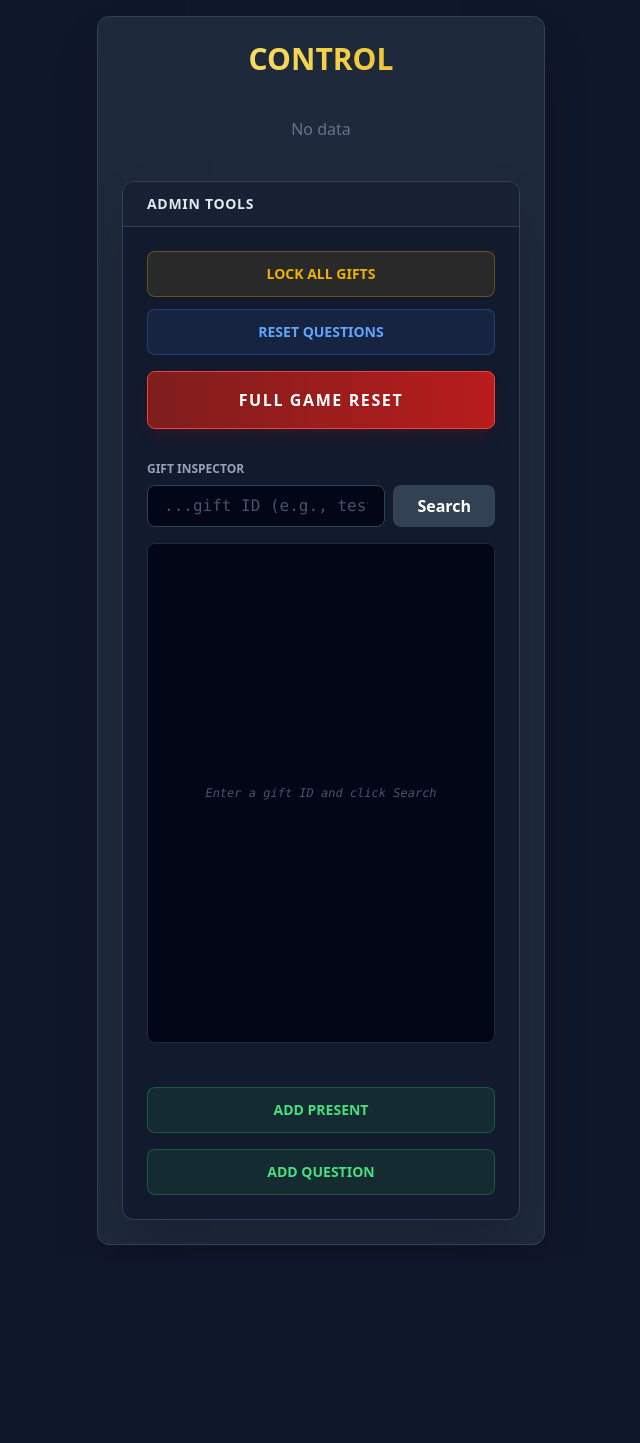
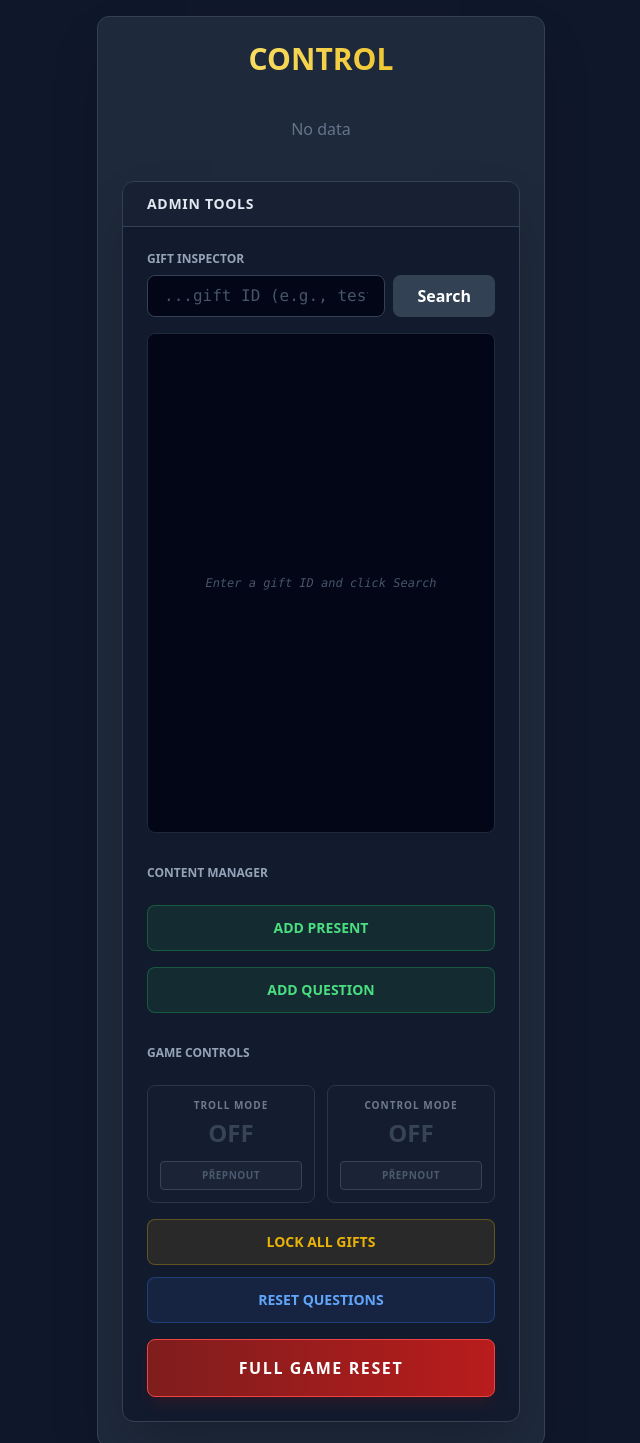
Before and after one commit to ddeejjvviidd/xmas_qr_game, a FastAPI app: template app/templates/control_page.html in a window 1280 px wide. Shown: the top 1443 px of the page, without its empty margins (319-959 px from the left). Before the commit the page ends 1245 px from the top, so only its background shows below. Run offline with FastAPI, Linux system fonts and the light colour scheme; the template is opened without the code that fills it, so the values that code supplies are empty.

Commit message:
control page improvements, modes toggle

```diff
--- a/app/main.py
+++ b/app/main.py
@@ -32,7 +32,7 @@ templates = Jinja2Templates(directory=TEMPLATES_DIR)
 
 REPEAT_QUESTIONS = False
 TROLL_MODE = True
-CHECK_MODE = False
+CHECK_MODE = True
 
 CHARS = "abcdefghjkmnpqrstuvwxyz23456789"
 ADMIN_SECRET = "passwd123"
@@ -308,7 +308,9 @@ async def control_page_endpoint(request: Request, present_id: str = None):
     return templates.TemplateResponse("control_page.html", {
         "request": request,
         "stats": stats,
-        "present_id": present_id
+        "present_id": present_id,
+        "troll_mode": TROLL_MODE,
+        "check_mode": CHECK_MODE
     })
 
 @app_admin.get("/getPresentData/{present_id}")
@@ -512,4 +514,16 @@ async def add_question_submit(
 
     return RedirectResponse(url="/control_page", status_code=303)
 
+@app_admin.post("/control/toggle_troll")
+async def toggle_troll_endpoint():
+    global TROLL_MODE
+    TROLL_MODE = not TROLL_MODE
+    return {"status": "success", "new_state": TROLL_MODE}
+
+@app_admin.post("/control/toggle_check")
+async def toggle_check_endpoint():
+    global CHECK_MODE
+    CHECK_MODE = not CHECK_MODE
+    return {"status": "success", "new_state": CHECK_MODE}
+
 app.include_router(app_admin)
--- a/app/templates/control_page.html
+++ b/app/templates/control_page.html
@@ -87,30 +87,9 @@
     <div class="mt-10 bg-slate-900/80 border border-slate-700 rounded-xl overflow-hidden shadow-2xl">
         <div class="bg-slate-800/50 px-6 py-3 border-b border-slate-700 flex justify-between items-center">
             <h2 class="text-slate-200 font-bold tracking-wider uppercase text-sm">Admin tools</h2>
-            <span id="action-status" class="text-xs font-mono text-yellow-400 opacity-0 transition-opacity duration-300">PROVÁDÍM AKCI...</span>
         </div>
 
         <div class="p-6 grid grid-cols-1 gap-8">
-
-            <div class="space-y-4">
-
-                <div class="grid grid-cols-1 gap-3">
-                    <button type="button" onclick="callControlEndpoint('/control/reset_locks')"
-                            class="w-full px-4 py-3 rounded-lg border border-yellow-500/30 bg-yellow-500/10 text-yellow-500 font-bold text-sm hover:bg-yellow-500/20 transition-all flex items-center justify-center gap-2">
-                        LOCK ALL GIFTS
-                    </button>
-
-                    <button type="button" onclick="callControlEndpoint('/control/reset_questions')"
-                            class="w-full px-4 py-3 rounded-lg border border-blue-500/30 bg-blue-500/10 text-blue-400 font-bold text-sm hover:bg-blue-500/20 transition-all flex items-center justify-center gap-2">
-                        RESET QUESTIONS
-                    </button>
-                </div>
-
-                <button type="button" onclick="callControlEndpoint('/control/reset_game')"
-                        class="w-full mt-2 px-4 py-4 rounded-lg bg-gradient-to-r from-red-900 to-red-700 border border-red-500 text-white font-bold tracking-widest hover:from-red-800 hover:to-red-600 shadow-lg shadow-red-900/20 transition-all flex items-center justify-center gap-2">
-                    FULL GAME RESET
-                </button>
-            </div>
 
             <div>
                 <h3 class="text-slate-400 text-xs uppercase font-bold mb-2">Gift Inspector</h3>
@@ -135,6 +114,11 @@
             </div>
 
             <div class="space-y-4" id="create-section">
+
+                <div class="flex justify-between items-center">
+                    <h3 class="text-slate-400 text-xs uppercase font-bold mb-2">Content manager</h3>
+                </div>
+
                 <button type="button" onclick="window.location.href='/add_present'"
                         class="w-full mt-3 px-4 py-3 rounded-lg border border-green-500/30 bg-green-500/10 text-green-400 font-bold text-sm hover:bg-green-500/20 transition-all flex items-center justify-center gap-2">
                     ADD PRESENT
@@ -142,6 +126,84 @@
                 <button type="button" onclick="window.location.href='/add_question'"
                         class="w-full mt-3 px-4 py-3 rounded-lg border border-green-500/30 bg-green-500/10 text-green-400 font-bold text-sm hover:bg-green-500/20 transition-all flex items-center justify-center gap-2">
                     ADD QUESTION
+                </button>
+            </div>
+
+            <div class="space-y-4">
+
+                <div class="flex justify-between items-center">
+                    <h3 class="text-slate-400 text-xs uppercase font-bold mb-2">Game controls</h3>
+                    <span id="action-status" class="text-xs font-mono text-yellow-400 opacity-0 transition-opacity duration-300">PROVÁDÍM AKCI...</span>
+                </div>
+
+                <div class="grid grid-cols-2 gap-3 mb-4">
+
+                    <div class="flex flex-col items-center justify-between p-3 rounded-lg border transition-all relative overflow-hidden
+                        {% if troll_mode %}
+                            border-green-500/50 bg-green-500/10 shadow-[0_0_15px_rgba(34,197,94,0.2)]
+                        {% else %}
+                            border-slate-700 bg-slate-800/30 opacity-70
+                        {% endif %}">
+
+                        <div class="text-[10px] font-bold tracking-widest mb-1 text-slate-400 uppercase">Troll Mode</div>
+
+                        <div class="text-2xl font-black mb-3
+                            {% if troll_mode %} text-green-400 drop-shadow-[0_0_5px_rgba(74,222,128,0.5)] {% else %} text-slate-600 {% endif %}">
+                            {% if troll_mode %}ON{% else %}OFF{% endif %}
+                        </div>
+
+                        <button type="button" onclick="callControlEndpoint('/control/toggle_troll', true)"
+                                class="w-full py-1.5 px-2 rounded text-[10px] font-bold border transition-colors uppercase tracking-wider
+                                {% if troll_mode %}
+                                    border-green-500/30 text-green-400 hover:bg-green-500/20 bg-green-500/5
+                                {% else %}
+                                    border-slate-600 text-slate-500 hover:bg-slate-700 hover:text-slate-300 bg-slate-800
+                                {% endif %}">
+                            Přepnout
+                        </button>
+                    </div>
+
+                    <div class="flex flex-col items-center justify-between p-3 rounded-lg border transition-all relative overflow-hidden
+                        {% if check_mode %}
+                            border-purple-500/50 bg-purple-500/10 shadow-[0_0_15px_rgba(168,85,247,0.2)]
+                        {% else %}
+                            border-slate-700 bg-slate-800/30 opacity-70
+                        {% endif %}">
+
+                        <div class="text-[10px] font-bold tracking-widest mb-1 text-slate-400 uppercase">Control Mode</div>
+
+                        <div class="text-2xl font-black mb-3
+                            {% if check_mode %} text-purple-400 drop-shadow-[0_0_5px_rgba(192,132,252,0.5)] {% else %} text-slate-600 {% endif %}">
+                            {% if check_mode %}ON{% else %}OFF{% endif %}
+                        </div>
+
+                        <button type="button" onclick="callControlEndpoint('/control/toggle_check', true)"
+                                class="w-full py-1.5 px-2 rounded text-[10px] font-bold border transition-colors uppercase tracking-wider
+                                {% if check_mode %}
+                                    border-purple-500/30 text-purple-400 hover:bg-purple-500/20 bg-purple-500/5
+                                {% else %}
+                                    border-slate-600 text-slate-500 hover:bg-slate-700 hover:text-slate-300 bg-slate-800
+                                {% endif %}">
+                            Přepnout
+                        </button>
+                    </div>
+                </div>
+
+                <div class="grid grid-cols-1 gap-3">
+                    <button type="button" onclick="callControlEndpoint('/control/reset_locks')"
+                            class="w-full px-4 py-3 rounded-lg border border-yellow-500/30 bg-yellow-500/10 text-yellow-500 font-bold text-sm hover:bg-yellow-500/20 transition-all flex items-center justify-center gap-2">
+                        LOCK ALL GIFTS
+                    </button>
+
+                    <button type="button" onclick="callControlEndpoint('/control/reset_questions')"
+                            class="w-full px-4 py-3 rounded-lg border border-blue-500/30 bg-blue-500/10 text-blue-400 font-bold text-sm hover:bg-blue-500/20 transition-all flex items-center justify-center gap-2">
+                        RESET QUESTIONS
+                    </button>
+                </div>
+
+                <button type="button" onclick="callControlEndpoint('/control/reset_game')"
+                        class="w-full mt-2 px-4 py-4 rounded-lg bg-gradient-to-r from-red-900 to-red-700 border border-red-500 text-white font-bold tracking-widest hover:from-red-800 hover:to-red-600 shadow-lg shadow-red-900/20 transition-all flex items-center justify-center gap-2">
+                    FULL GAME RESET
                 </button>
             </div>
 
@@ -162,7 +224,7 @@
             }
         });
 
-        async function callControlEndpoint(url) {
+        async function callControlEndpoint(url, reloadOnSuccess = false) {
 
             const statusEl = document.getElementById('action-status');
 
@@ -175,16 +237,23 @@
                 const response = await fetch(url, { method: 'POST' });
                 const json = await response.json();
 
-                if (json.success) {
+                if (json.success || json.status === "success") {
                     statusEl.innerText = "DONE!";
                     statusEl.classList.remove('text-yellow-400');
                     statusEl.classList.add('text-green-400');
 
-                    setTimeout(() => {
-                        statusEl.classList.add('opacity-0');
-                    }, 5000);
+                    if (reloadOnSuccess) {
+                        setTimeout(() => {
+                            location.reload();
+                        }, 500);
+                    } else {
+                        setTimeout(() => {
+                            statusEl.classList.add('opacity-0');
+                        }, 5000);
+                    }
+
                 } else {
-                    alert("Chyba: " + json.message);
+                    alert("Chyba: " + (json.message || "Unknown error"));
                 }
             } catch (error) {
                 console.error(error);
```
